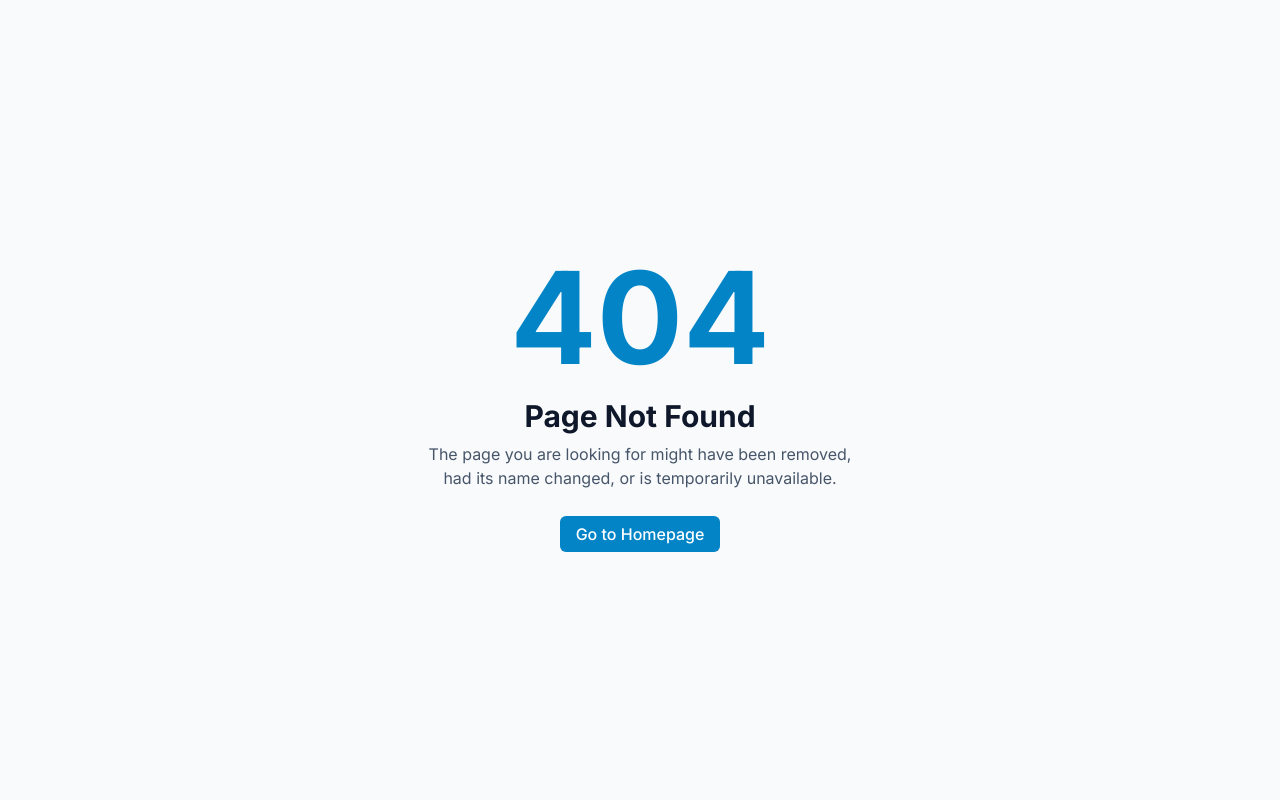
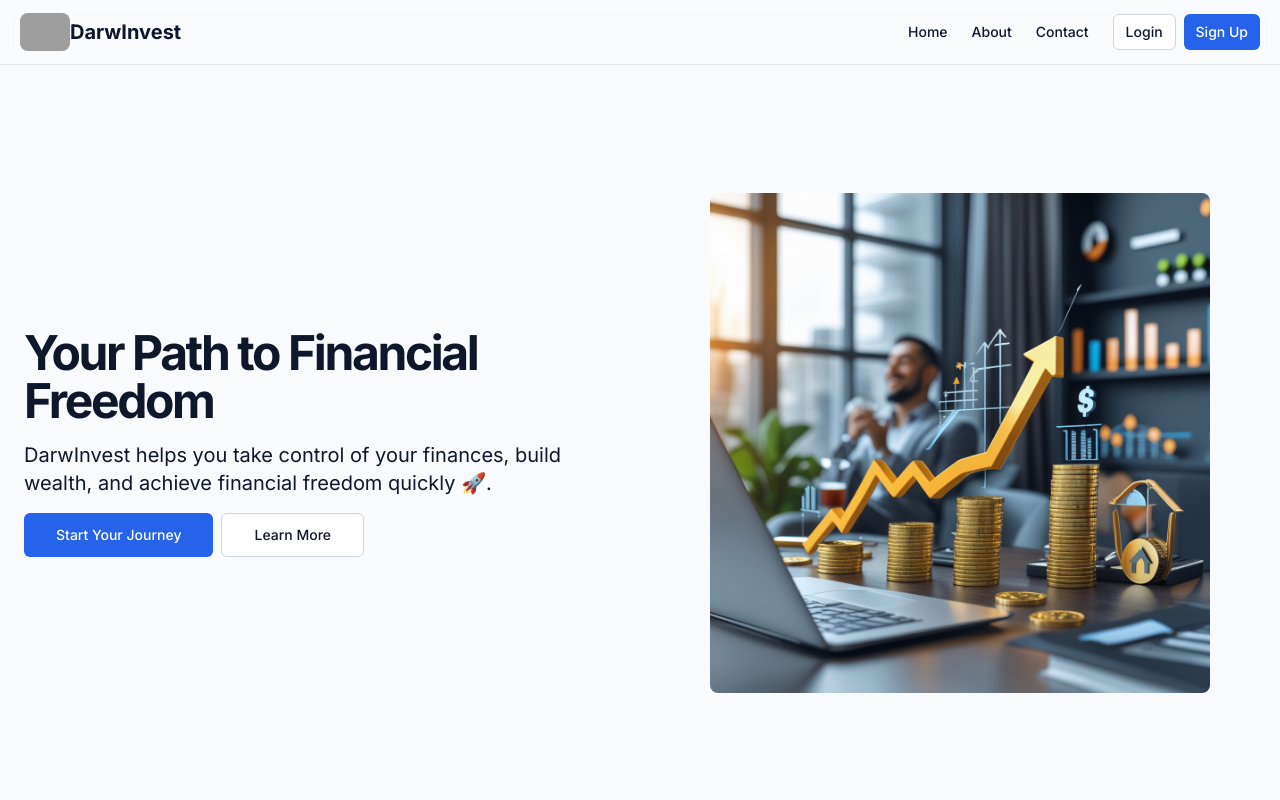
Before and after one commit to Karthikeya-a15/Master-Financial-Planner, a React (Vite) app in the folder frontend/: page /home in a window 1280 px wide. Before the commit this address had no page. Shown: the top 800 px of the page. Built offline with nearby package versions, Linux system fonts and the light colour scheme; grey boxes are pictures that could not be loaded.

Commit message:
Frontend Design Started

```diff
--- a/frontend/package.json
+++ b/frontend/package.json
@@ -16,6 +16,7 @@
     "chart.js": "^4.4.2",
     "framer-motion": "^11.0.8",
     "jwt-decode": "^4.0.0",
+    "lucide-react": "^0.476.0",
     "react": "^18.3.1",
     "react-chartjs-2": "^5.2.0",
     "react-dom": "^18.3.1",
--- a/frontend/src/App.jsx
+++ b/frontend/src/App.jsx
@@ -9,6 +9,7 @@ import AssumptionsPage from './pages/financial-planner/AssumptionsPage'
 import GoalsPage from './pages/financial-planner/GoalsPage'
 import ProtectedRoute from './components/common/ProtectedRoute'
 import NotFound from './pages/NotFound'
+import Landing from './pages/LandingPage'
 
 
 
@@ -21,9 +22,10 @@ function App() {
       <Route path="/login" element={!isAuthenticated ? <Login /> : <Navigate to="/dashboard" />} />
       <Route path="/signup" element={!isAuthenticated ? <Signup /> : <Navigate to="/dashboard" />} />
       <Route path="/forgot-password" element={<ForgotPassword />} />
+      <Route path="/home" element={<Landing/>} />
 
       {/* Protected Routes */}
-      <Route path="/" element={<Navigate to={isAuthenticated ? "/dashboard" : "/login"} />} />
+      <Route path="/" element={<Navigate to={isAuthenticated ? "/dashboard" : "/home"} />} />
 
       <Route path="/dashboard" element={
         <ProtectedRoute>
--- a/frontend/src/components/landing/CallToAction.jsx
+++ b/frontend/src/components/landing/CallToAction.jsx
@@ -19,13 +19,6 @@ export default function CallToAction() {
             <Button size="lg" variant="secondary">
               <Link to="/signup">Get Started for Free</Link>
             </Button>
-            <Button
-              size="lg"
-              variant="outline"
-              className="bg-transparent border-primary-foreground text-primary-foreground hover:bg-primary-foreground hover:text-primary"
-            >
-              <Link to="/contact">Schedule a Demo</Link>
-            </Button>
           </div>
         </div>
       </div>
--- a/frontend/src/components/landing/Hero.jsx
+++ b/frontend/src/components/landing/Hero.jsx
@@ -1,6 +1,6 @@
 import { Link } from "react-router-dom";
 import { Button } from "./ui/Button";
-import dashboard2 from "../assets/dashboard2.jpg"
+import dashboard2 from "./assets/dashboard2.jpg"
 
 export default function Hero() {
   return (
--- /dev/null
+++ b/frontend/src/components/landing/HomeNavbar.jsx
@@ -0,0 +1,65 @@
+import { useState } from "react";
+import { Link } from "react-router-dom";
+import { Button } from "./ui/Button";
+import { Menu, X } from "lucide-react";
+
+export default function HomeNavbar() {
+  const [isMenuOpen, setIsMenuOpen] = useState(false);
+
+  return (
+    <header className="sticky top-0 z-50 w-full border-b bg-background/95 backdrop-blur">
+      <div className="container flex h-16 items-center justify-between px-5">
+        <Link to="/" className="font-bold text-xl flex items-center">
+            <img src="https://encrypted-tbn0.gstatic.com/images?q=tbn:ANd9GcReWkg8SEqeqAtwEi8KzlVLs8vVNkE5sOAtyw&s" alt="Darwinbox logo" className="max-w-[50px] h-auto rounded-lg object-cover" />
+          <span className="text-primary mr-1">
+          DarwInvest
+          </span>
+
+        </Link>
+
+        {/* Mobile menu button */}
+        <button
+          className="md:hidden"
+          onClick={() => setIsMenuOpen(!isMenuOpen)}
+          aria-label="Toggle navigation menu"
+        >
+          {isMenuOpen ? <X size={24} /> : <Menu size={24} />}
+        </button>
+
+        {/* Desktop navigation */}
+        <nav className="hidden md:flex items-center gap-6">
+          <Link to="/" className="text-sm font-medium hover:text-primary">Home</Link>
+          <Link to="/about" className="text-sm font-medium hover:text-primary">About</Link>
+          <Link to="/contact" className="text-sm font-medium hover:text-primary">Contact</Link>
+          <div className="flex items-center gap-2">
+            <Link to="/login">
+              <Button variant="outline" size="sm">Login</Button>
+            </Link>
+            <Link to="/signup">
+              <Button size="sm">Sign Up</Button>
+            </Link>
+          </div>
+        </nav>
+
+        {/* Mobile navigation menu */}
+        {isMenuOpen && (
+          <div className="absolute top-16 left-0 right-0 bg-background border-b md:hidden">
+            <div className="container py-4 flex flex-col gap-4">
+              <Link to="/" className="text-sm font-medium hover:text-primary" onClick={() => setIsMenuOpen(false)}>Home</Link>
+              <Link to="/about" className="text-sm font-medium hover:text-primary" onClick={() => setIsMenuOpen(false)}>About</Link>
+              <Link to="/contact" className="text-sm font-medium hover:text-primary" onClick={() => setIsMenuOpen(false)}>Contact</Link>
+              <div className="flex flex-col gap-2">
+                <Link to="/login" onClick={() => setIsMenuOpen(false)}>
+                  <Button variant="outline" size="sm">Login</Button>
+                </Link>
+                <Link to="/signup" onClick={() => setIsMenuOpen(false)}>
+                  <Button size="sm">Sign Up</Button>
+                </Link>
+              </div>
+            </div>
+          </div>
+        )}
+      </div>
+    </header>
+  );
+}
--- /dev/null
+++ b/frontend/src/pages/LandingPage.jsx
@@ -0,0 +1,22 @@
+import Hero from "../components/landing/Hero";
+import Features from "../components/landing/Features";
+import Quotes from "../components/landing/Quotes";
+import CallToAction from "../components/landing/CallToAction";
+import Footer from "../components/landing/Footer"
+import HomeNavbar from "../components/landing/HomeNavbar";
+
+export default function Landing(){
+  return <>
+    <div className="flex flex-col min-h-screen">
+        <HomeNavbar />
+        <main className="flex-grow">
+          <Hero />
+          <Features />
+          <Quotes />
+          <CallToAction />
+        </main>
+        <Footer />
+      </div>
+
+  </>
+}
--- a/frontend/src/pages/financial-planner/LandingPage.jsx
+++ /dev/null
@@ -1,12 +0,0 @@
-<div className="flex flex-col min-h-screen">
-        <Navbar />
-        <main className="flex-grow">
-          <Routes>
-            <Route path="/" element={<Hero />} />
-          </Routes>
-          <Features />
-          <Quotes />
-          <CallToAction />
-        </main>
-        <Footer />
-      </div>
```
Also changed, not shown: frontend/src/components/landing/assets/dashboard2.jpg (added), 1 other file (tests, documents, lock files or other folders).
